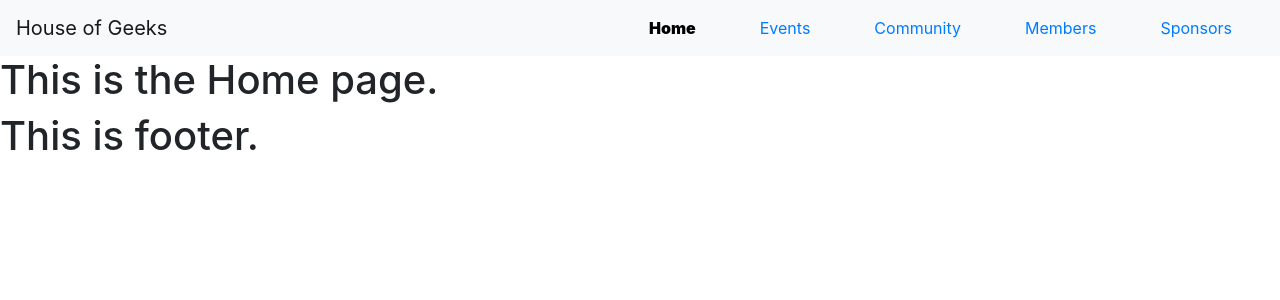
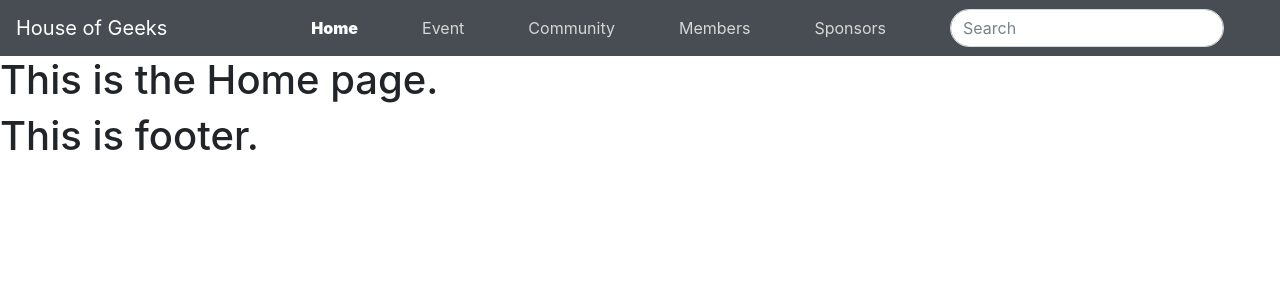
Before and after one commit to houseofgeeks/hg, a React (Create React App) app in the folder client/: page / in a window 1280 px wide. Shown: the top 300 px of the page. Built offline with nearby package versions, Linux system fonts and the light colour scheme.

Commit message:
Navbar styling and fixing active element (#16)

```diff
--- a/client/src/components/Navbar/Navbar.css
+++ b/client/src/components/Navbar/Navbar.css
@@ -1,4 +1,23 @@
+
 .navbar-component .active {
     font-weight: 900;
-    color: black;
+    color: white;
+
 }
+.navbar{
+    opacity:90%;
+}
+.nav-item{
+    color:#D3D3D3;
+}
+
+ a:hover, a:visited, a:link, a:active{
+    text-decoration: none;
+     color: inherit;
+ }
+
+
+.mr-sm-2{
+    border-radius:35px;
+    width:auto;
+}
--- a/client/src/components/Navbar/Navbar.js
+++ b/client/src/components/Navbar/Navbar.js
@@ -4,10 +4,20 @@ import './Navbar.css';
 import { Link } from 'react-router-dom';
 
 function Navbar() {
-    const [active, setActive] = useState('Home');
+    const currentloc = String(window.location);                             //Gets current URL
+    let currenttab = currentloc.substring(currentloc.lastIndexOf("/")+1);   //Gets current element from navbar
+
+    if(currenttab[currenttab.length-1] === '?')                        //When search bar is used, preventing bug of nothing being active in navbar
+    {
+        currenttab = currenttab.substring(0,currenttab.length-1);           //Removing ? sign when search bar used
+    }
+
+    if(currenttab.length === 0 ){                                           //When visiting home section
+        currenttab = "home";}
+    const [active, setActive] = useState(currenttab);
     return (
         <div className="navbar-component">
-            <nav className="navbar navbar-expand-lg navbar-light bg-light">
+            <nav className="navbar navbar-expand-lg navbar-dark bg-dark">
 
                 <Link to ="/" id="navLink">
                     <div className="navbar-brand">House of Geeks</div>
@@ -24,45 +34,48 @@ function Navbar() {
 
                         <Link to ="/" id="navLink">
                             <hr className="d-md-none" />
-                            <li className={(active==='Home')?"nav-item mx-3 px-3 active":"nav-item mx-3 px-3"}
-                            onClick={() => setActive('Home')}>
+                            <li className={(active==='home')?"nav-item mx-3 px-3 active":"nav-item mx-3 px-3"}
+                            onClick={() => setActive('home')}>
                                 Home
                             </li>
                         </Link>
 
                         <Link to="/event" id="navLink">
                             <hr className="d-md-none" />
-                            <li className={(active==='Event')?"nav-item mx-3 px-3 active":"nav-item mx-3 px-3"}
-                             onClick={() => setActive('Event')}>
-                                Events
+                            <li className={(active==='event')?"nav-item mx-3 px-3 active":"nav-item mx-3 px-3"}
+                             onClick={() => setActive('event')}>
+                                Event
                             </li>
                         </Link>
 
                         <Link to ="/community" id="navLink">
                             <hr className="d-md-none" />
-                            <li className={(active==='Community')?"nav-item mx-3 px-3 active":"nav-item mx-3 px-3"}
-                            onClick={() => setActive('Community')}>
+                            <li className={(active==='community')?"nav-item mx-3 px-3 active":"nav-item mx-3 px-3"}
+                            onClick={() => setActive('community')}>
                                 Community
                             </li>
                         </Link>
 
                         <Link to ="/members" id="navLink">
                             <hr className="d-md-none" />
-                            <li className={(active==='Members')?"nav-item mx-3 px-3 active":"nav-item mx-3 px-3"}
-                            onClick={() => setActive('Members')}>
+                            <li className={(active==='members')?"nav-item mx-3 px-3 active":"nav-item mx-3 px-3"}
+                            onClick={() => setActive('members')}>
                                 Members
                             </li>
                         </Link>
 
                         <Link to ="/sponsors" id="navLink">
                             <hr className="d-md-none" />
-                            <li className={(active==='Sponsors')?"nav-item mx-3 px-3 active":"nav-item mx-3 px-3"}
-                            onClick={() => setActive('Sponsors')}>
+                            <li className={(active==='sponsors')?"nav-item mx-3 px-3 active":"nav-item mx-3 px-3"}
+                            onClick={() => setActive('sponsors')}>
                                 Sponsors
                             </li>
                         </Link>
 
                     </ul>
+                    <form className="form-inline mx-3 px-3 ">
+                        <input className="form-control mr-sm-2" type="search" placeholder="Search" aria-label="Search"/>
+                    </form>
                 </div>
             </nav>
         </div>
```
